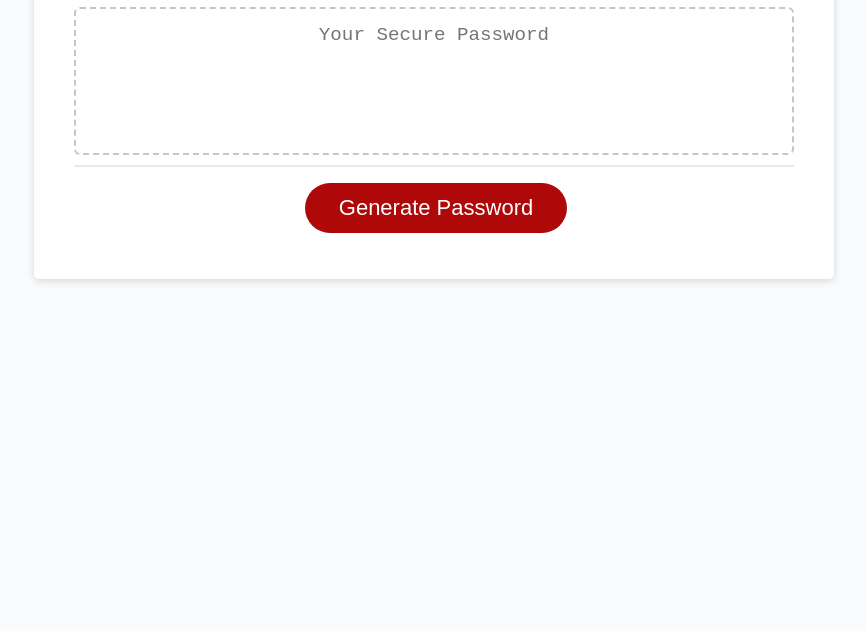
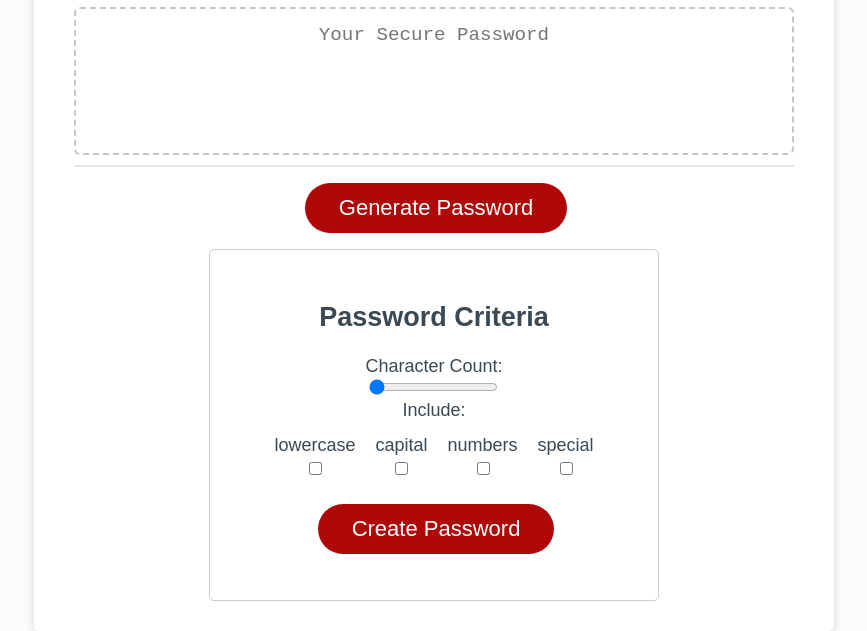
Before and after one commit to scottrohrig/password-generator, a plain HTML site: page index.html in a window 1280 px wide. Both pictures are taken after a click on the button "Generate Password". Shown: the part 241-872 px from the top of the page, without its empty margins (206-1073 px from the left). Before the commit the page ends 800 px from the top, so only its background shows below. Drawn offline with Linux system fonts and the light colour scheme.

Commit message:
MVP-complete

```diff
--- a/index.html
+++ b/index.html
@@ -6,6 +6,58 @@
     <meta http-equiv="X-UA-Compatible" content="ie=edge" />
     <title>Password Generator</title>
     <link rel="stylesheet" href="style.css" />
+
+
+    <style>
+
+      .form-popup {
+        display: none; /* enable when done */
+        margin: 0 auto;
+        max-width: 450px;
+        padding: 30px 40px;
+        border: 1px solid #ccc;
+        border-radius: 5px;
+      }
+      .form-container {
+        text-align: center;
+      }
+      .slide-container {
+        max-width:max-content;
+        margin: 0 auto;
+      }
+      .slide-container h1 {
+      }
+      .include-container{
+        display: flex;
+        justify-content: center;
+        align-items: center;
+
+      }
+      .include-char-type {
+        display: flex;
+        width: max-content;
+      }
+      .form-container span {
+        text-align: left;
+      }
+      .checkbox-v-pair {
+        display: flex;
+        flex-direction: column;
+        /* justify-content: center; */
+        align-items: center;
+        margin: 10px 10px;
+
+      }
+      .checkbox-v-pair input,
+      .checkbox-v-pair label {
+        display: block;
+        /* margin-bottom: 10px; */
+        line-height: 1.6;
+      }
+      .submit {
+        margin-bottom: 10px;
+      }
+    </style>
   </head>
   <body>
     <div class="wrapper">
@@ -25,8 +77,78 @@
           ></textarea>
         </div>
         <div class="card-footer">
-          <button id="generate" class="btn">Generate Password</button>
+          <button id="generate" class="btn" >Generate Password</button>
         </div>
+
+
+
+
+
+
+
+
+        <!-- POPUP FORM -->
+        <div class="form-popup" id="pw-criteria-form">
+          <form  class="form-container">
+            <legend>
+              <h2>Password Criteria</h2>
+            </legend>
+
+
+
+
+
+
+            <!--  -->
+            <div class="slide-container">
+              <label for="">Character Count: <span id="charCount"></span></label>
+              <br />
+              <input type="range" min="8" max="128" value="8" name="" class="slider" id="charCountSlider">
+            </div>
+
+
+
+
+
+
+            <!-- CHARACTER TYPE checkbox SELECTION -->
+            <span>Include:</span>
+            <div class="include-container">
+              <div class="include-char-type">
+
+                <div class="checkbox-v-pair">
+                  <label for="lowercase">lowercase</label>
+                  <input type="checkbox" name="char-type" id="lowercase" class="checkbox">
+                </div>
+
+                <div class="checkbox-v-pair">
+                  <label for="capital">capital</label>
+                  <input type="checkbox" name="char-type" id="capital" class="checkbox">
+                </div>
+
+                <div class="checkbox-v-pair">
+                  <label for="numbers">numbers</label>
+                  <input type="checkbox" name="char-type" id="numbers" class="checkbox">
+                </div>
+
+                <div class="checkbox-v-pair">
+                  <label for="special">special</label>
+                  <input type="checkbox" name="char-type" id="special" class="checkbox">
+                </div>
+
+              </div>
+            </div>
+
+            <button type="submit" id="create" class="btn">Create Password</button>
+
+          </form>
+        </div>
+
+
+
+
+
+
       </div>
     </div>
     <script src="script.js"></script>
--- a/script.js
+++ b/script.js
@@ -1,14 +1,86 @@
-// Assignment Code
+// Store Reference to Required Elements On Start
 var generateBtn = document.querySelector("#generate");
+var createPwBtn = document.querySelector("#create");
+var checkboxes = document.querySelectorAll(".checkbox");
+var pwLengthEl = document.querySelector('#charCountSlider');
+var form = document.querySelector('.form-container');
+
+// Define constants
+const lowers = 'abcdefghijklmnopqrstuvwxyz';
+const capitals = 'ABCDEFGHIJKLMNOPQRSTUVWXYZ';
+const numerals = '0123456789';
+const symbols = `!"#$%&'()*+,-./:;<=>?@[\\]^_\`{|}~`;
+const kinds = [lowers,capitals,numerals,symbols];
+
+/** handles open/cancel state of the form element */
+const handleFormToggle = () => {
+  var formWrapper = document.querySelector("#pw-criteria-form");
+  var closed = formWrapper.style.display !== "block";
+  if (closed) {
+    // TODO: change generateBtn style by adding a 'cancel' class
+    formWrapper.style.display = "block";
+  } else {
+    // TODO: change generateBtn style by removing the 'cancel' class
+    formWrapper.style.display = "none";
+  }
+};
+
+// Add event listener to buttons
+generateBtn.addEventListener("click", handleFormToggle);
+createPwBtn.addEventListener("click", writePassword);
+
+/** Returns an element at a random index from a given iterable */
+const getRandomChar = (charType) => {
+  let char = Math.floor(Math.random() * charType.length);
+  return charType[char]
+};
+
+/** Returns a String of character combining character types
+ * based on the forms selected checkboxes */
+function makeCharacterSet() {
+  var selected = [];
+  for (var i = 0; i < checkboxes.length; i++) {
+    if (checkboxes[i].checked) {
+      selected[i] = kinds[i];
+    }
+  }
+  if (!selected.length) {
+    return '';
+  }
+  return selected.join('');
+}
+
+/** Returns a string of random characters */
+const generatePassword = () => {
+
+  // Retrieve the desired character length of the password
+  var pwLength = pwLengthEl.value;
+  // Initialize empty array to hold new values
+  var pwArray = [];
+
+  // Combine the selected character types into a single string
+  var selected = makeCharacterSet();
+
+  if (selected) {
+    // Iterate thru desired pw length
+    for (let i = 0; i < pwLength; i++ ) {
+
+      // select random letter
+      var character = getRandomChar(selected);
+
+      // add character to pw
+      pwArray.push(character);
+    }
+  }
+
+  var password = pwArray.join('');
+  return password
+};
 
 // Write password to the #password input
-function writePassword() {
+function writePassword(e) {
+  e.preventDefault();
   var password = generatePassword();
   var passwordText = document.querySelector("#password");
-
   passwordText.value = password;
-
 }
-
-// Add event listener to generate button
-generateBtn.addEventListener("click", writePassword);
--- a/style.css
+++ b/style.css
@@ -88,6 +88,10 @@ header {
   cursor: pointer;
 }
 
+.cancel {
+  background-color: #555;
+}
+
 button[disabled] {
   cursor: default;
   background: #c0c7cf;
```
